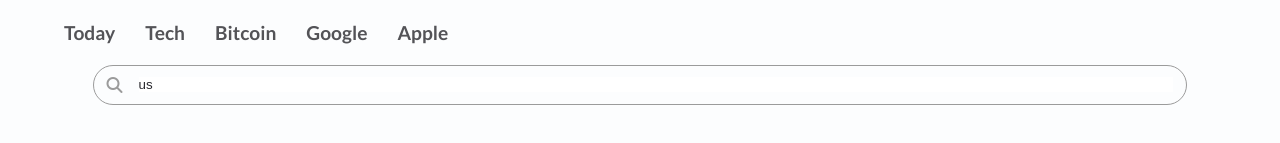
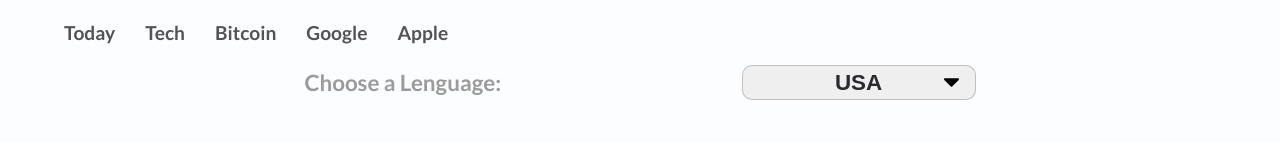
Before and after one commit to mrLuisFer/the-new-times, a React (Create React App) app: page / in a window 1280 px wide. Shown: the part 283-426 px from the top of the page. Built offline with nearby package versions, Linux system fonts and the light colour scheme; no server answers.

Commit message:
Converting the input to select in principal content news

```diff
--- a/src/components/AllNews/TemplateComponent.js
+++ b/src/components/AllNews/TemplateComponent.js
@@ -10,6 +10,7 @@ import {
 	CardTextContainer,
 	ContentContainerCards,
 } from '../globalStyledComponents/NewsTemplate'
+import newsPaper from '../../assets/news_paper.png'
 
 export const TemplateComponent = ({ url }) => {
 	const { apiData, loading } = useFetchingData(url)
@@ -45,7 +46,7 @@ export const TemplateComponent = ({ url }) => {
 							<CardImg
 								src={
 									article?.urlToImage === null || undefined
-										? 'https://lh3.googleusercontent.com/proxy/CXnQbtl98AepHT8CPGFGiF4dFEvW7BK1tW62wFI9hTUxI_jBOIDo7c11SBTL4YzjiSQIdprzOMdfVa5Lbuuva73EInF0dT2XA50cZktS3llyRA'
+										? `${newsPaper}`
 										: article?.urlToImage
 								}
 								alt={article?.title}
--- a/src/components/PrincipalContentNews/PrincipalContentNews.elements.js
+++ b/src/components/PrincipalContentNews/PrincipalContentNews.elements.js
@@ -1,30 +1,76 @@
 import styled from 'styled-components'
+import arrowIcon from '../../assets/arrow_icon.svg'
 
-export const SearchIcon = styled.i`
-	padding-right: 1rem;
-	color: var(--gray);
+// using css inverted
+
+export const PrincipalContentInput = styled.select`
+	width: 6.5rem;
+	text-align: center;
+	border: 0.5px solid rgba(0, 0, 0, 0.2);
+	border-radius: 10px;
+	padding: 0.3rem 1rem;
+	outline: none;
+	color: var(--font-color);
+	appearance: none;
+	background-image: url(${arrowIcon});
+	background-repeat: no-repeat, repeat;
+	background-position: right 0.7em top 50%, 0 0;
+	background-size: 0.65em auto, 100%;
+	font-weight: 700;
+	transition: var(--transition);
+	height: 35px;
+
+	&::-ms-expand {
+		display: none;
+	}
+
+	:hover {
+		border-color: #888;
+	}
+
+	&:focus {
+		border-color: #aaa;
+		box-shadow: 1px 1px 5px rgba(0, 0, 0, 0.2);
+		box-shadow: 0 0 0 3px -moz-mac-focusring;
+		color: #222;
+		outline: none;
+	}
+
+	@media screen and (min-width: 625px) {
+		width: 170px;
+		font-size: 1.4rem;
+	}
+
+	@media screen and (min-width: 990px) {
+		width: 234px;
+	}
 `
 
-export const Search = styled.div`
-	height: 40px;
+export const PrincipalContentText = styled.label`
+	color: var(--gray);
+	font-weight: 700;
+	transition: var(--transition);
+
+	&:hover {
+		color: var(--font-color);
+	}
+
+	@media screen and (min-width: 625px) {
+		font-size: 1.4rem;
+	}
+
+	@media screen and (min-width: 1500px) {
+		font-size: 1.6rem;
+	}
+`
+
+export const PrincipalContentContainer = styled.div`
 	display: flex;
 	align-items: center;
-	border: 1.5px solid var(--gray);
-	padding: 0 0.8rem;
-	border-radius: 30px;
-	width: 95%;
-	margin: 0 auto;
+	align-content: center;
+	justify-content: space-around;
 
-	input {
-		width: 100%;
-		border: none;
-		outline: none;
-		color: var(--font-color);
-
-		&:focus {
-			${SearchIcon} {
-				color: var(--font-color);
-			}
-		}
+	@media screen and (min-width: 850px) {
+		justify-content: space-evenly;
 	}
 `
--- a/src/components/PrincipalContentNews/PrincipalContentNews.js
+++ b/src/components/PrincipalContentNews/PrincipalContentNews.js
@@ -1,7 +1,12 @@
 import React, { useState } from 'react'
 import { apiKey } from '../../utils'
 import { useFetchingData } from '../../hooks/index'
-import { Search, SearchIcon } from './PrincipalContentNews.elements'
+
+import {
+	PrincipalContentContainer,
+	PrincipalContentInput,
+	PrincipalContentText,
+} from './PrincipalContentNews.elements'
 
 export const PrincipalContentNews = React.memo(function PrincipalContentNews() {
 	const [country, setCountry] = useState('us')
@@ -25,16 +30,21 @@ export const PrincipalContentNews = React.memo(function PrincipalContentNews() {
 					<p>Charging 7</p>
 				)
 			) : (
-				<Search>
-					<SearchIcon className='fas fa-search'></SearchIcon>
-					<input
-						type='text'
-						name={country}
+				<PrincipalContentContainer>
+					<PrincipalContentText htmlFor='country-select'>
+						Choose a Lenguage:
+					</PrincipalContentText>
+					<PrincipalContentInput
+						name='country-select'
 						value={country}
-						placeholder='Insert you country code'
 						onChange={handleCountry}
-					/>
-				</Search>
+					>
+						<option defaultValue value='us'>
+							USA
+						</option>
+						<option value='mx'>Mexico</option>
+					</PrincipalContentInput>
+				</PrincipalContentContainer>
 			)}
 		</>
 	)
```
Also changed, not shown: src/assets/arrow_icon.svg (added), src/assets/news_paper.png (added).
